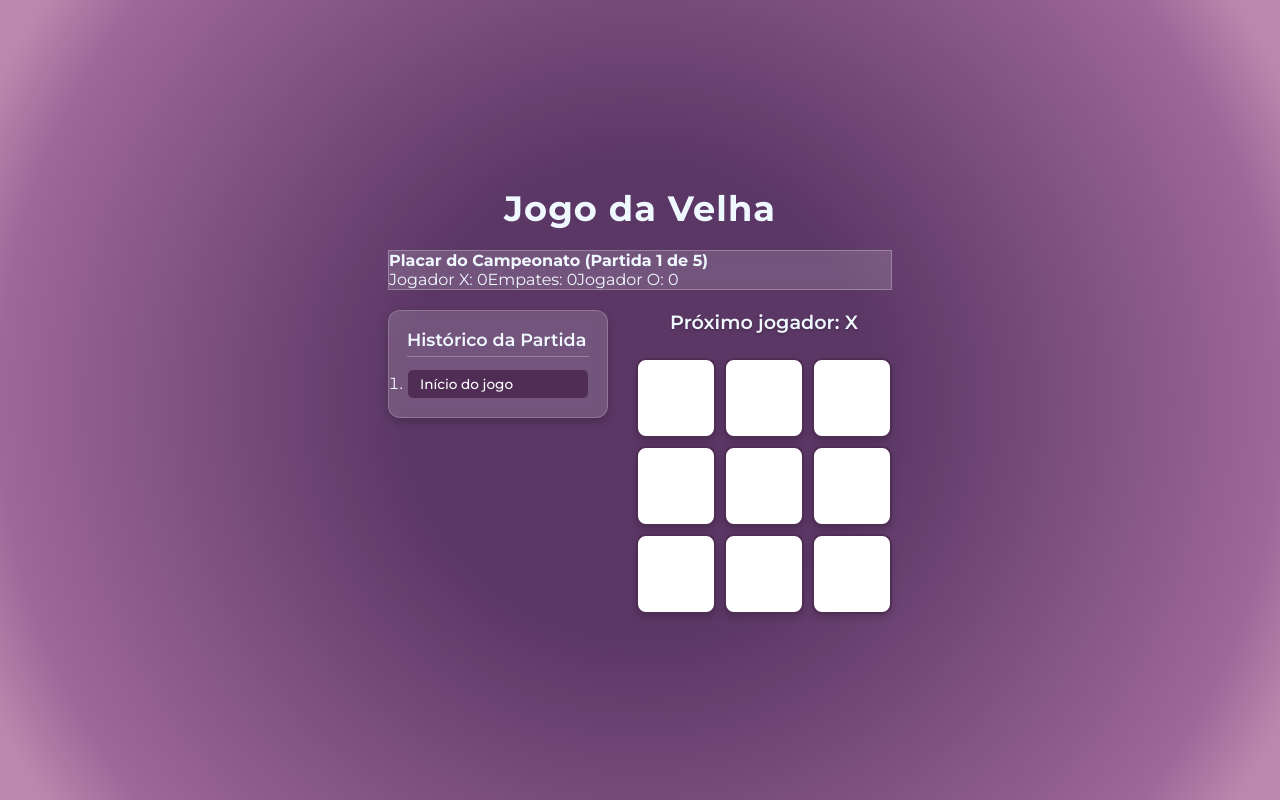
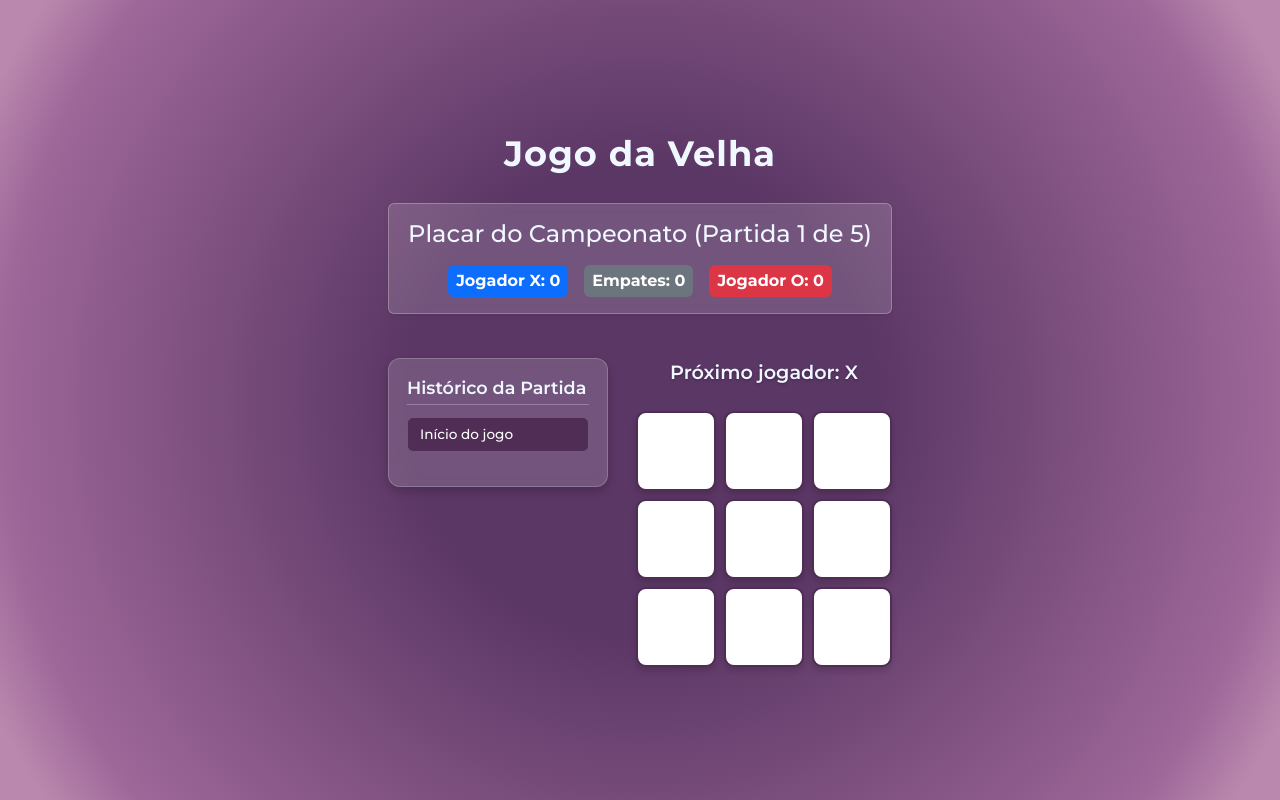
Before and after one commit to jenifer-goncalves/Jogo_da_velha, a React (Vite) app: page / in a window 1280 px wide. Built offline with nearby package versions, Linux system fonts and the light colour scheme.

Commit message:
Correção do placar com o link do bootstrap no html

```diff
--- a/components/Game/Game.jsx
+++ b/components/Game/Game.jsx
@@ -97,11 +97,11 @@ export default function Game() {
     <h1 className={styles.gameTitle}>Jogo da Velha</h1>
 
     <div className={`card p-3 mb-4 text-center shadow-sm ${styles.scoreCard}`}>
-      <h4>Placar do Campeonato (Partida {partidasJogadas + 1} de 5)</h4>
-      <div className="d-flex justify-content-center gap-3 mt-2">
-        <span className="badge bg-primary fs-6">Jogador X: {placar.x}</span>
-        <span className="badge bg-secondary fs-6">Empates: {placar.empates}</span>
-        <span className="badge bg-danger fs-6">Jogador O: {placar.o}</span>
+      <h4 className="card-title mb-3">Placar do Campeonato (Partida {partidasJogadas + 1} de 5)</h4>
+      <div className="d-flex justify-content-center align-items-center gap-3 flex-wrap">
+        <span className="badge bg-primary p-2 fs-6">Jogador X: {placar.x}</span>
+        <span className="badge bg-secondary p-2 fs-6">Empates: {placar.empates}</span>
+        <span className="badge bg-danger p-2 fs-6">Jogador O: {placar.o}</span>
       </div>
     </div>
 
--- a/index.html
+++ b/index.html
@@ -5,6 +5,10 @@
     <link rel="icon" type="image/svg+xml" href="/favicon.svg" />
     <meta name="viewport" content="width=device-width, initial-scale=1.0" />
     <title>jogo-da-velha</title>
+    <link
+      href="https://cdn.jsdelivr.net/npm/bootstrap@5.3.3/dist/css/bootstrap.min.css"
+      rel="stylesheet"
+    />
   </head>
   <body>
     <div id="root"></div>
--- a/src/main.jsx
+++ b/src/main.jsx
@@ -3,6 +3,7 @@ import { createRoot } from "react-dom/client";
 import "./styles.css";
 
 import App from "./App.jsx";
+
 
 const root = createRoot(document.getElementById("root"));
 root.render(
```
